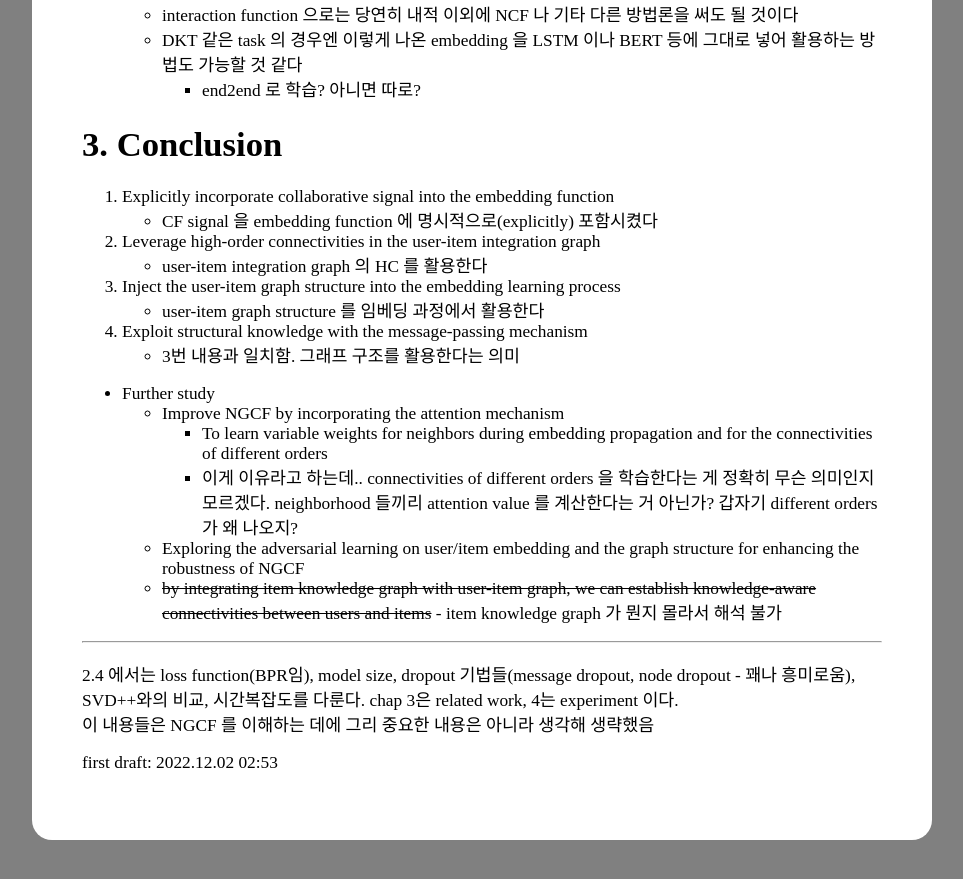
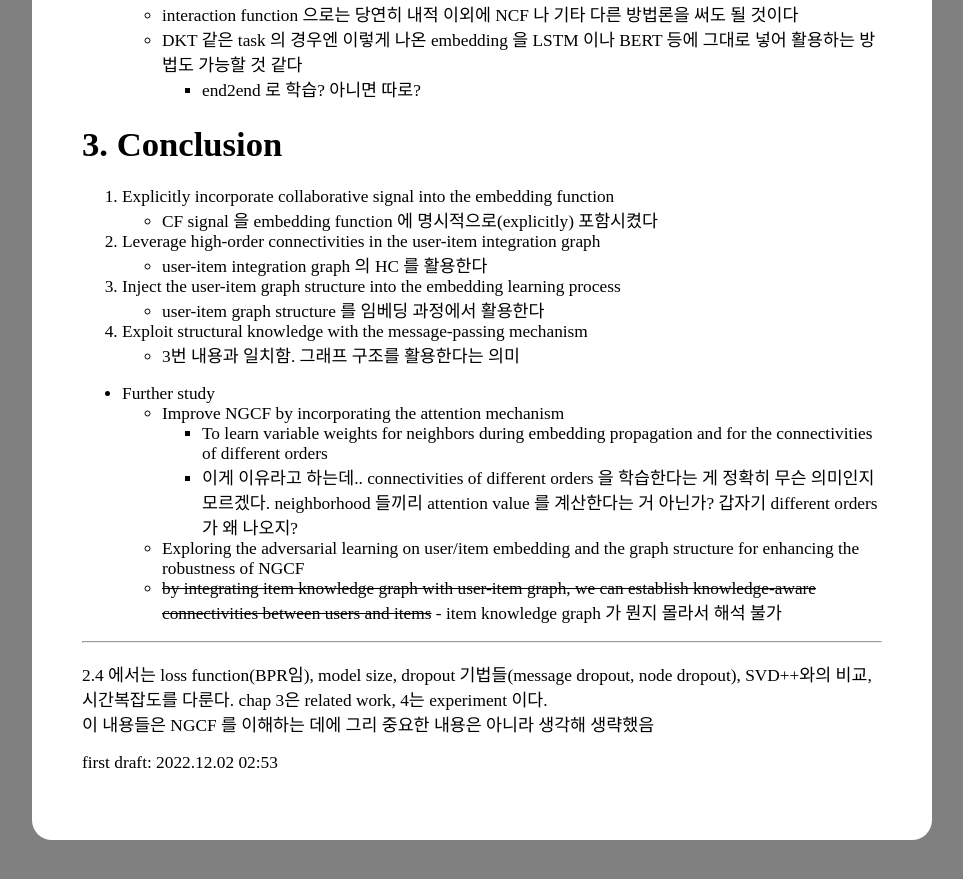
Before and after one commit to ktasha45/ktasha45.github.io, a Jekyll site: the page built from _posts/dl/2022-11-28-NGCF.md, in a window 1280 px wide and 900 px high, scrolled down 7018 px. Shown: the top 879 px of the window, without its empty margins (158-1121 px from the left). Built offline with Jekyll 4.4.1, drawn with Linux system fonts in a browser that asks for light colours; some web fonts are replaced; formulas are drawn with MathJax 3.

Commit message:
change ngcf

```diff
--- a/_posts/dl/2022-11-28-NGCF.md
+++ b/_posts/dl/2022-11-28-NGCF.md
@@ -184,7 +184,7 @@ $$\text e_u^{(l)} = \text{LeakyReLU}\left(\text m_{u \leftarrow u}^{(l)} + \sum_
   - ~~by integrating item knowledge graph with user-item graph, we can establish knowledge-aware connectivities between users and items~~ - item knowledge graph 가 뭔지 몰라서 해석 불가
 
 ---
-2.4 에서는 loss function(BPR임), model size, dropout 기법들(message dropout, node dropout - 꽤나 흥미로움), SVD++와의 비교, 시간복잡도를 다룬다. chap 3은 related work, 4는 experiment 이다.
+2.4 에서는 loss function(BPR임), model size, dropout 기법들(message dropout, node dropout), SVD++와의 비교, 시간복잡도를 다룬다. chap 3은 related work, 4는 experiment 이다.
 이 내용들은 NGCF 를 이해하는 데에 그리 중요한 내용은 아니라 생각해 생략했음
 
 first draft: 2022.12.02 02:53
```
